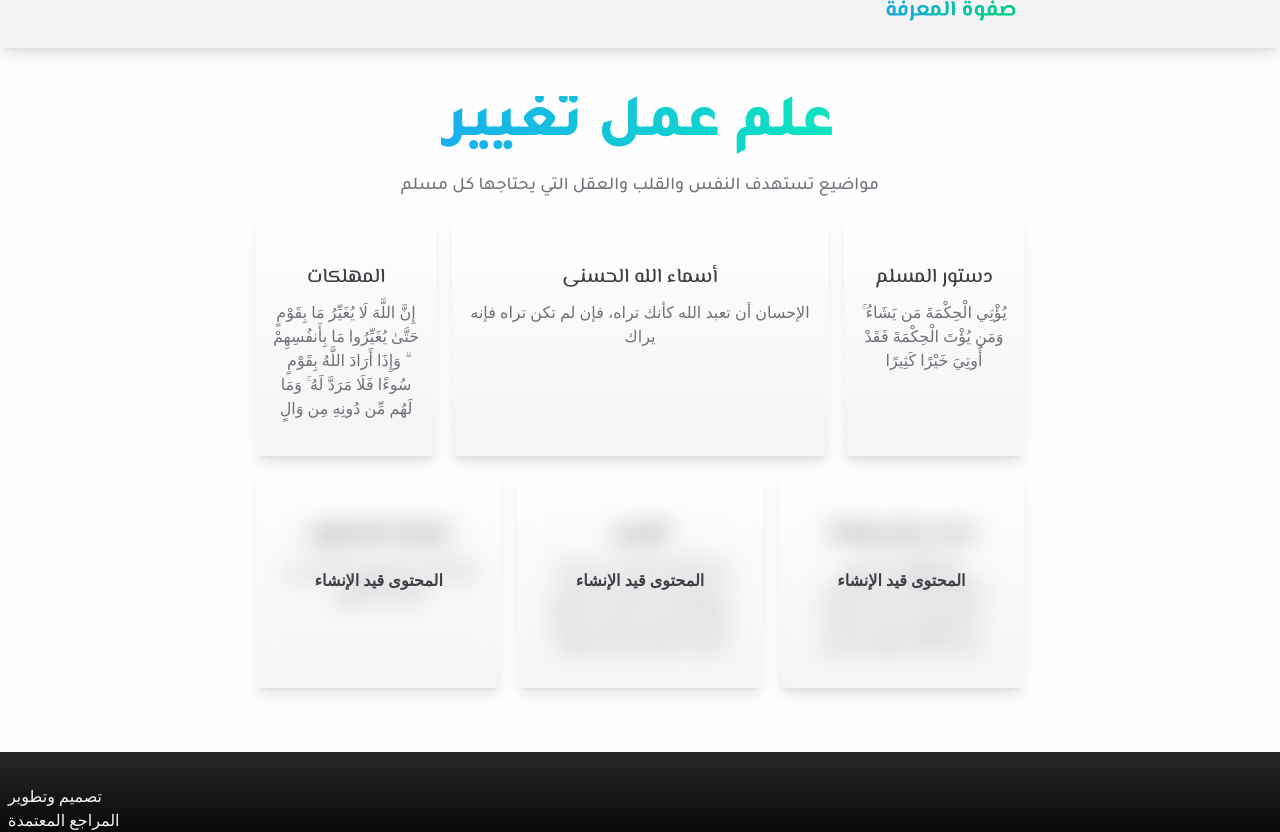
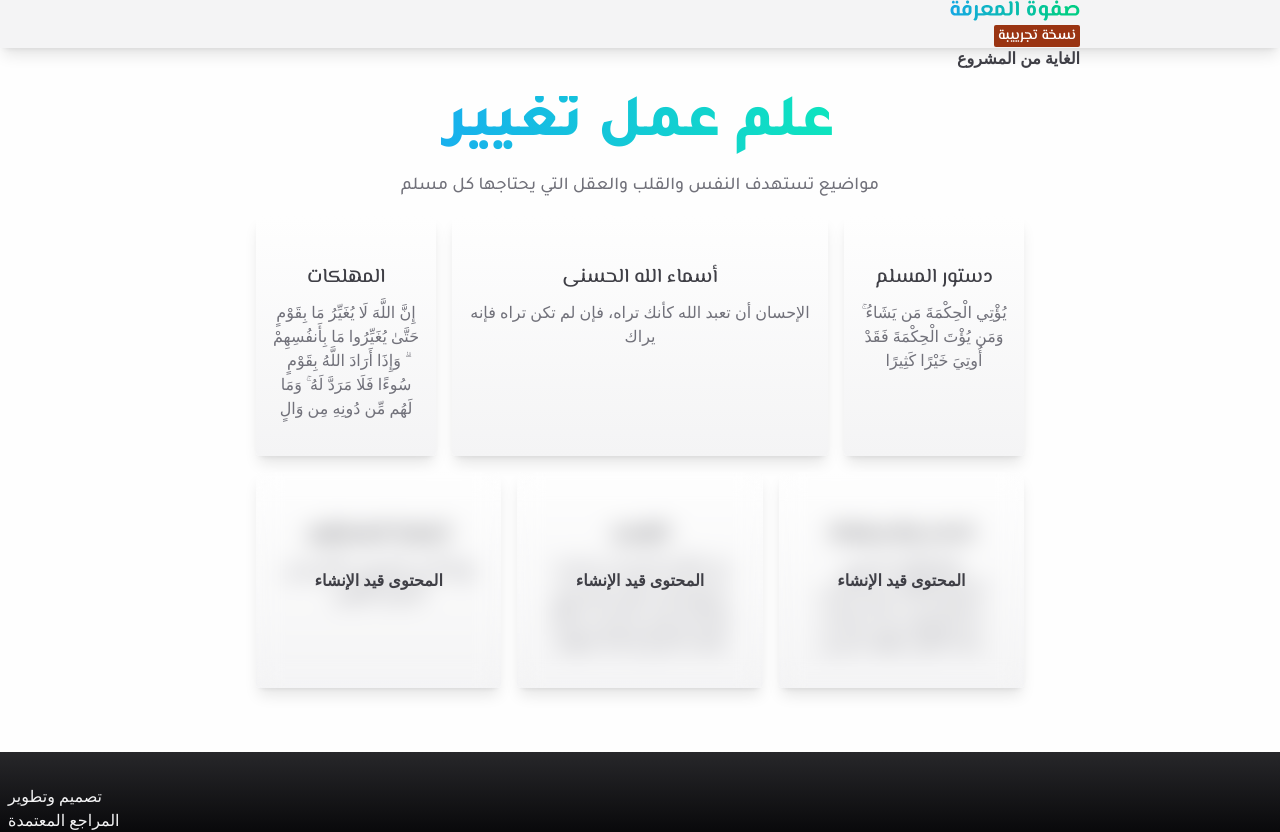
Before and after one commit to Ali-Hussein-dev/safwat-almaerifa, a Next.js app: page / in a window 1280 px wide. Built offline with nearby package versions, Linux system fonts and the light colour scheme; some icons are missing; what tailwind-custom-utilities would draw is missing.

Commit message:
feat: add beta badge

```diff
--- a/src/app/layout.tsx
+++ b/src/app/layout.tsx
@@ -22,7 +22,10 @@ const elMessiri = El_Messiri({
   weight: ["400", "500", "600", "700"],
   variable: "--font-elMessiri",
 });
-
+const content = {
+  about: "الغاية من المشروع",
+  label: "نسخة تجرييبة",
+};
 export default function RootLayout({
   children,
 }: {
@@ -39,9 +42,17 @@ export default function RootLayout({
           <NextTopLoader color="#84cc16" showSpinner={false} speed={300} />
           <main className="mx-auto flex min-h-screen flex-col justify-between gap-4 bg-zinc-50/30 shadow-lg">
             <header className="h-12 w-full bg-zinc-100 shadow-lg ">
-              <div className="mx-auto h-12 w-full max-w-3xl px-2 font-semibold text-zinc-700 flex-row-start">
-                <Link href="/">
-                  <Image src="/logo.svg" width="130" height="18" alt="logo" />
+              <div className="mx-auto h-12 w-full max-w-4xl px-2 font-semibold text-zinc-700 flex-row-between">
+                <div className="gap-2 flex-row-start">
+                  <Link href="/">
+                    <Image src="/logo.svg" width="130" height="16" alt="logo" />
+                  </Link>
+                  <span className="font-elMessiri rounded-sm bg-orange-800 px-1 text-sm text-white">
+                    {content.label}
+                  </span>
+                </div>
+                <Link href="/about" className="mb-1 ">
+                  {content.about}
                 </Link>
               </div>
             </header>
```
